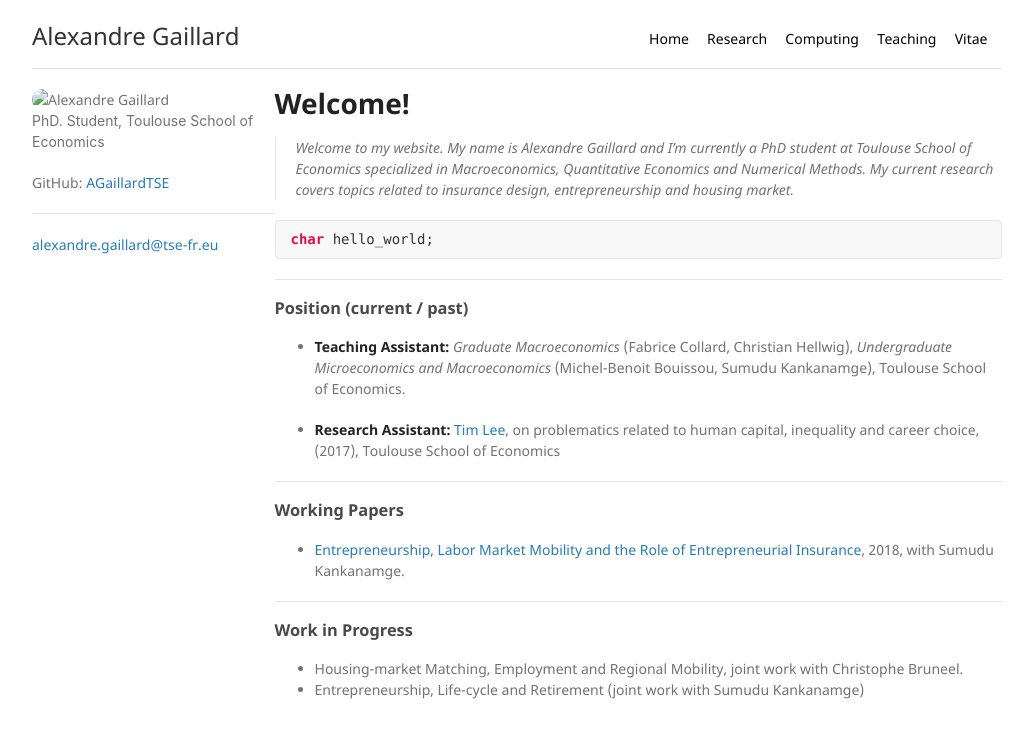
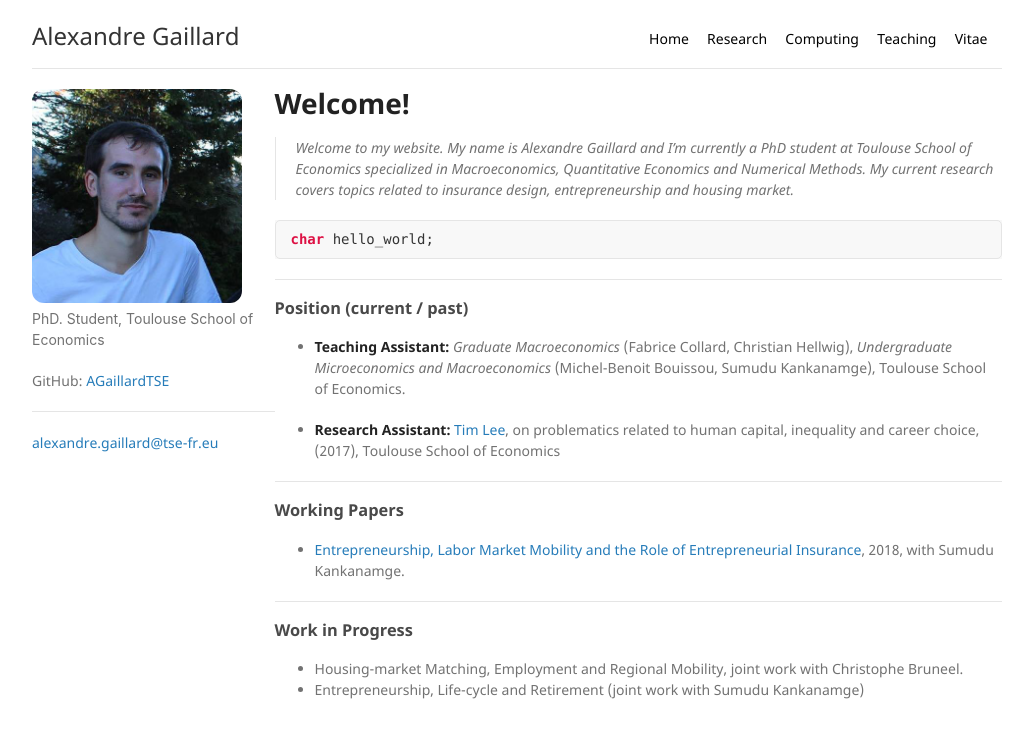
Before and after one commit to AGaillardTSE/AGaillardTSE.github.io, a Jekyll site: the page built from index.md, in a window 1280 px wide. Shown: the top 738 px of the page, without its empty margins (123-1156 px from the left). Built offline with Jekyll 4.4.1, drawn with Linux system fonts in a browser that asks for light colours; our own code applies the rules of GitHub Pages for plain Markdown files.

Commit message:
Update default.html

```diff
--- a/_layouts/default.html
+++ b/_layouts/default.html
@@ -26,7 +26,7 @@
     <hr>
       <header>
         {% if site.logo %}
-          <img src="http://agaillard.eu/wp-content/uploads/2017/01/Sans-titre-1.png" alt="Alexandre Gaillard" width="210px" style="border-radius:12px !important;" />
+          <img src="http://agaillard.eu/Sans-titre-1.png" alt="Alexandre Gaillard" width="210px" style="border-radius:12px !important;" />
         {% endif %}
 
         <!-- <h2 style="margin-top:10px;margin-bottom:0px;"><a style='color:#24292e;font-weight:600;font-size:24px;line-height:30px;font-family:-apple-system,BlinkMacSystemFont,"Segoe UI",Helvetica,Arial,sans-serif,"Apple Color Emoji","Segoe UI Emoji","Segoe UI Symbol";' href="{{ "/" | absolute_url }}">{{ site.title | default: site.github.repository_name }}</a></h2>
```
